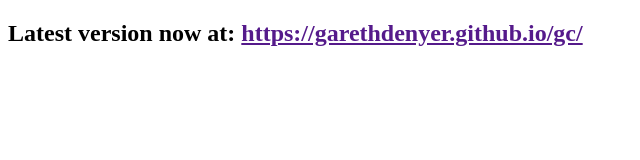
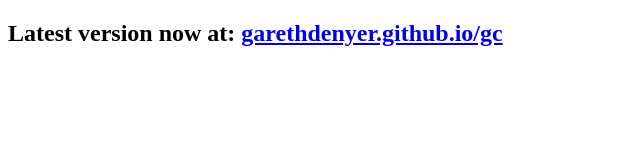
Before and after one commit to garethdenyer/gc2, a plain HTML site: page index.html in a window 1280 px wide. Shown: the whole page, without its empty margins (0-640 px from the left). Drawn offline with Linux system fonts and the light colour scheme.

Commit message:
Update index.html

```diff
--- a/index.html
+++ b/index.html
@@ -3,7 +3,7 @@
   </head>
   <body class="dark">
     <H2> Latest version now at:
-<a href>https://garethdenyer.github.io/gc/</a>
+<a href="https://garethdenyer.github.io/gc/"> garethdenyer.github.io/gc </a>
       </H2>
   </body>
 </html>
```
